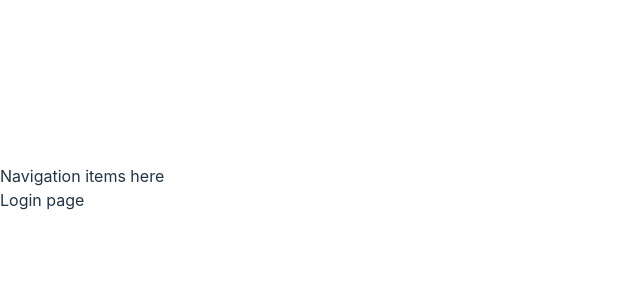
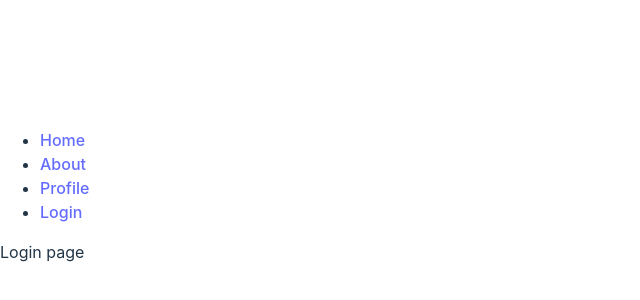
Before and after one commit to dfsalam/sonido87, a React (Vite) app: page /login in a window 1280 px wide. Shown: the part 212-512 px from the top of the page, without its empty margins (0-640 px from the left). Built offline with nearby package versions, Linux system fonts and the light colour scheme.

Commit message:
Add navbar links using NavLink component.

```diff
--- a/src/components/Navbar.jsx
+++ b/src/components/Navbar.jsx
@@ -1,4 +1,24 @@
+import { NavLink } from "react-router-dom";
+const links = [
+  { path: '/', text: 'Home' },
+  { path: 'about', text: 'About' },
+  { path: 'profile', text: 'Profile' },
+  { path: 'login', text: 'Login' },
+];
+
 const Navbar = () => {
-  return <div>Navigation items here</div>;
+  return (
+    <nav className="navbar">
+      <ul>
+        {links.map((link) => {
+          return (
+            <li key={link.text}>
+              <NavLink to={link.path}>{link.text}</NavLink>
+            </li>
+          );
+        })}
+      </ul>
+    </nav>
+  );
 };
 export default Navbar;
```
